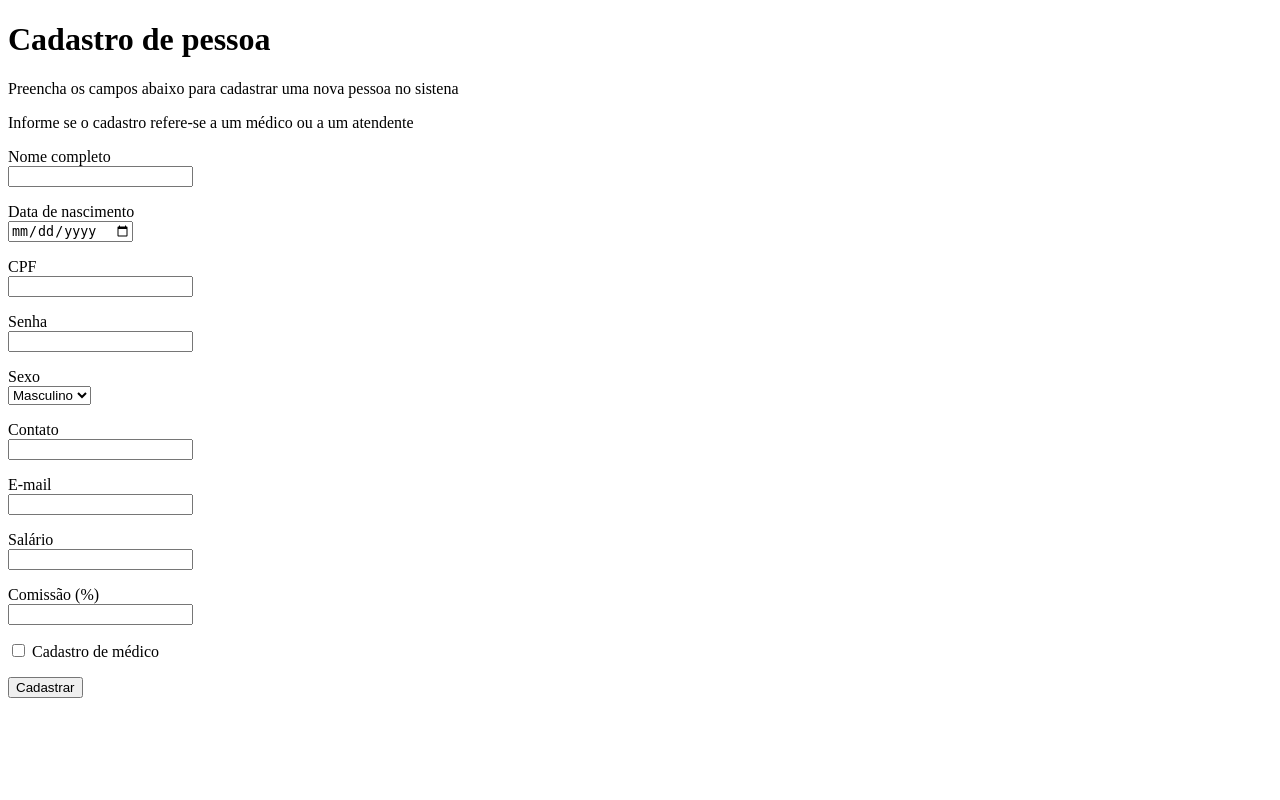
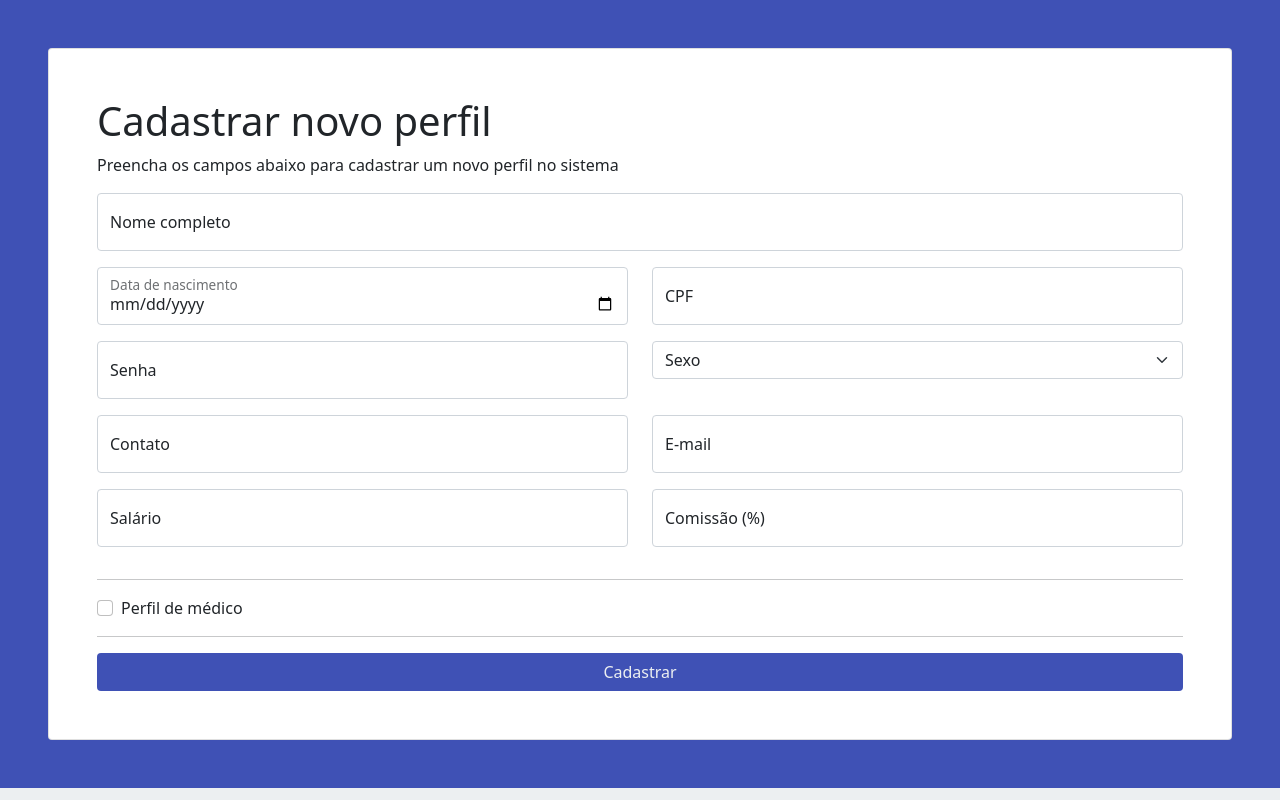
Before and after one commit to PedroHenriqueDevBR/clinic-system, a Django app: page /cadastrar/ in a window 1280 px wide. Run offline with Django 3.2, Linux system fonts and the light colour scheme; some libraries are stand-ins or nearby versions.

Commit message:
feat: apply css to register profile

```diff
--- a/clinic_system/core/static/css/colors.css
+++ b/clinic_system/core/static/css/colors.css
@@ -1,5 +1,5 @@
 .primary-color-app {
-    background: #2196F3;
+    background: #3F51B5;
 }
 
 .white-text {
--- a/clinic_system/core/templates/core/login.html
+++ b/clinic_system/core/templates/core/login.html
@@ -3,7 +3,7 @@
 
 {% block main %}
 
-<div id="login-page">
+<div id="login-page" class="primary-color-app">
     <div class="card rounded px-5 py-5 shadow-lg">
         <h1>Login</h1>
         <p>Preencha os campos abaixo com as suas credenciais</p>
--- a/clinic_system/core/templates/core/register-person.html
+++ b/clinic_system/core/templates/core/register-person.html
@@ -1,83 +1,106 @@
-<!DOCTYPE html>
-<html lang="en">
-<head>
-    <meta charset="UTF-8">
-    <meta name="viewport" content="width=device-width, initial-scale=1.0">
-    <title>Cadastrar nova pessoa</title>
-</head>
-<body>
+{% extends 'utils/base.html' %}
+{% block title %}Cadastrar perfil{% endblock %}
+{% block main %}
 
-    <div>
-        {% if messages %}
-            <ul>
-                {% for message in messages %}
-                <li>{{ message }}</li>
-                {% endfor %}
-            </ul>
-        {% endif %}
-    </div>
+<div id="register-page" class="primary-color-app px-5 py-5">
+    <div class="card px-5 py-5">
 
-    <h1>Cadastro de pessoa</h1>
-    <p>Preencha os campos abaixo para cadastrar uma nova pessoa no sistena</p>
-    <p>Informe se o cadastro refere-se a um médico ou a um atendente</p>
+        <h1>Cadastrar novo perfil</h1>
+        <p>Preencha os campos abaixo para cadastrar um novo perfil no sistema</p>
 
         <form method="post">
             {% csrf_token %}
-        <p>
-            <label for="name">Nome completo</label><br>
-            <input type="text" name="name" id="name">
-        </p>
+            <div class="form-floating mb-3">
+                <input class="form-control" type="text" name="name" id="name" placeholder="Nome completo">
+                <label for="name">Nome completo</label>
+            </div>
 
-        <p>
-            <label for="birthday">Data de nascimento</label><br>
-            <input type="date" name="birthday" id="birthday">
-        </p>
+            <div class="row">
+                <div class="col">
+                    <div class="form-floating mb-3">
+                        <input class="form-control" type="date" name="birthday" id="birthday"
+                            placeholder="Data de nascimento">
+                        <label for="birthday">Data de nascimento</label>
+                    </div>
+                </div>
 
-        <p>
-            <label for="cpf">CPF</label><br>
-            <input type="text" name="cpf" id="cpf">
-        </p>
+                <div class="col">
+                    <div class="form-floating mb-3">
+                        <input class="form-control" type="text" name="cpf" id="cpf" placeholder="CPF válido">
+                        <label for="cpf">CPF</label>
+                    </div>
+                </div>
 
-        <p>
-            <label for="cpf">Senha</label><br>
-            <input type="password" name="password" id="password">
-        </p>
+            </div>
 
-        <p>
-            <label for="sex">Sexo</label><br>
-            <select name="sex" id="sex">
+            <div class="row">
+                <div class="col">
+                    <div class="form-floating mb-3">
+                        <input class="form-control" type="password" name="password" id="password"
+                            placeholder="Senha de acesso ao sistema">
+                        <label for="cpf">Senha</label>
+                    </div>
+                </div>
+
+                <div class="col">
+                    <select class="form-select" aria-label="Default select example" name="sex" id="sex">
+                        <option selected disabled>Sexo</option>
                         <option value="M">Masculino</option>
                         <option value="F">Feminino</option>
                     </select>
-        </p>
+                </div>
 
-        <p>
-            <label for="contact">Contato</label><br>
-            <input type="text" name="contact" id="contact">
-        </p>
+            </div>
 
-        <p>
-            <label for="email">E-mail</label><br>
-            <input type="email" name="email" id="email">
-        </p>
+            <div class="row">
+                <div class="col">
+                    <div class="form-floating mb-3">
+                        <input class="form-control" type="text" name="contact" id="contact" placeholder="Contato">
+                        <label for="contact">Contato</label>
+                    </div>
+                </div>
 
-        <p>
-            <label for="salary">Salário</label><br>
-            <input type="number" step="0.01" min="0" name="salary" id="salary">
-        </p>
+                <div class="col">
+                    <div class="form-floating mb-3">
+                        <input class="form-control" type="email" name="email" id="email" placeholder="E-mail">
+                        <label for="email">E-mail</label>
+                    </div>
+                </div>
+            </div>
 
-        <p>
-            <label for="commission">Comissão (%)</label><br>
-            <input type="number" step="0.01" min="0" name="commission" id="commission">
-        </p>
+            <div class="row">
+                <div class="col">
+                    <div class="form-floating mb-3">
+                        <input class="form-control" type="number" step="0.01" min="0" name="salary" id="salary"
+                            placeholder="Salário">
+                        <label for="salary">Salário</label>
+                    </div>
+                </div>
 
-        <p>
-            <input type="checkbox" name="is_medical" id="is_medical">
-            <label for="is_medical">Cadastro de médico</label>
-        </p>
+                <div class="col">
+                    <div class="form-floating mb-3">
+                        <input class="form-control" type="number" step="0.01" min="0" name="commission" id="commission" placeholder="Comissão">
+                        <label for="commission">Comissão (%)</label>
+                    </div>
+                </div>
+            </div>
 
-        <button type="submit">Cadastrar</button>
+            <div class="row">
+                <div class="col">
+                    <hr>
+                    <div class="form-check">
+                        <input class="form-check-input" type="checkbox" id="is_medical" name="is_medical">
+                        <label class="form-check-label" for="is_medical">
+                            Perfil de médico
+                        </label>
+                    </div>
+                    <hr>
+                </div>
+            </div>
+
+            <button type="submit" class="btn primary-color-app white-text full-width">Cadastrar</button>
         </form>
+    </div>
+</div>
 
-</body>
-</html>
+{% endblock %}
--- a/clinic_system/core/views.py
+++ b/clinic_system/core/views.py
@@ -71,7 +71,6 @@ def person_register(request):
                     return redirect('login-page')
                 else:
                     messages.add_message(request, messages.INFO, 'O CPF informado já esta cadastrado')
-                    print('CPF já cadastrado')
             else:
                 messages.add_message(request, messages.INFO, 'O e-mail informado já esta cadastrado')
         except:
```
Lines whose indentation alone changed are shown as unchanged.
